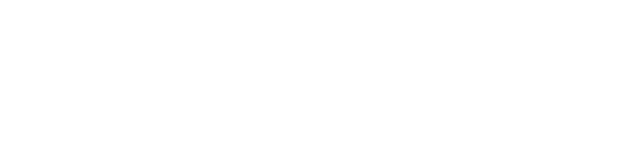
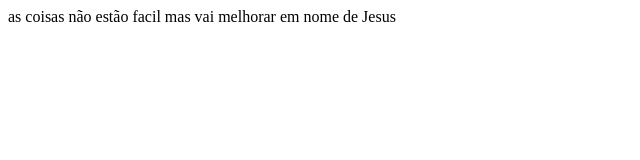
Before and after one commit to Juniormxbr2020/projeto-digital, a plain HTML site: page index.html in a window 1280 px wide. Shown: the whole page, without its empty margins (0-640 px from the left). Drawn offline with Linux system fonts and the light colour scheme.

Commit message:
dicionando algumas informação no index

```diff
--- a/index.html
+++ b/index.html
@@ -9,7 +9,7 @@
 
     <body>
 
-
+        as  coisas não estão facil mas vai melhorar em nome de Jesus
 
     </body>
 
```
